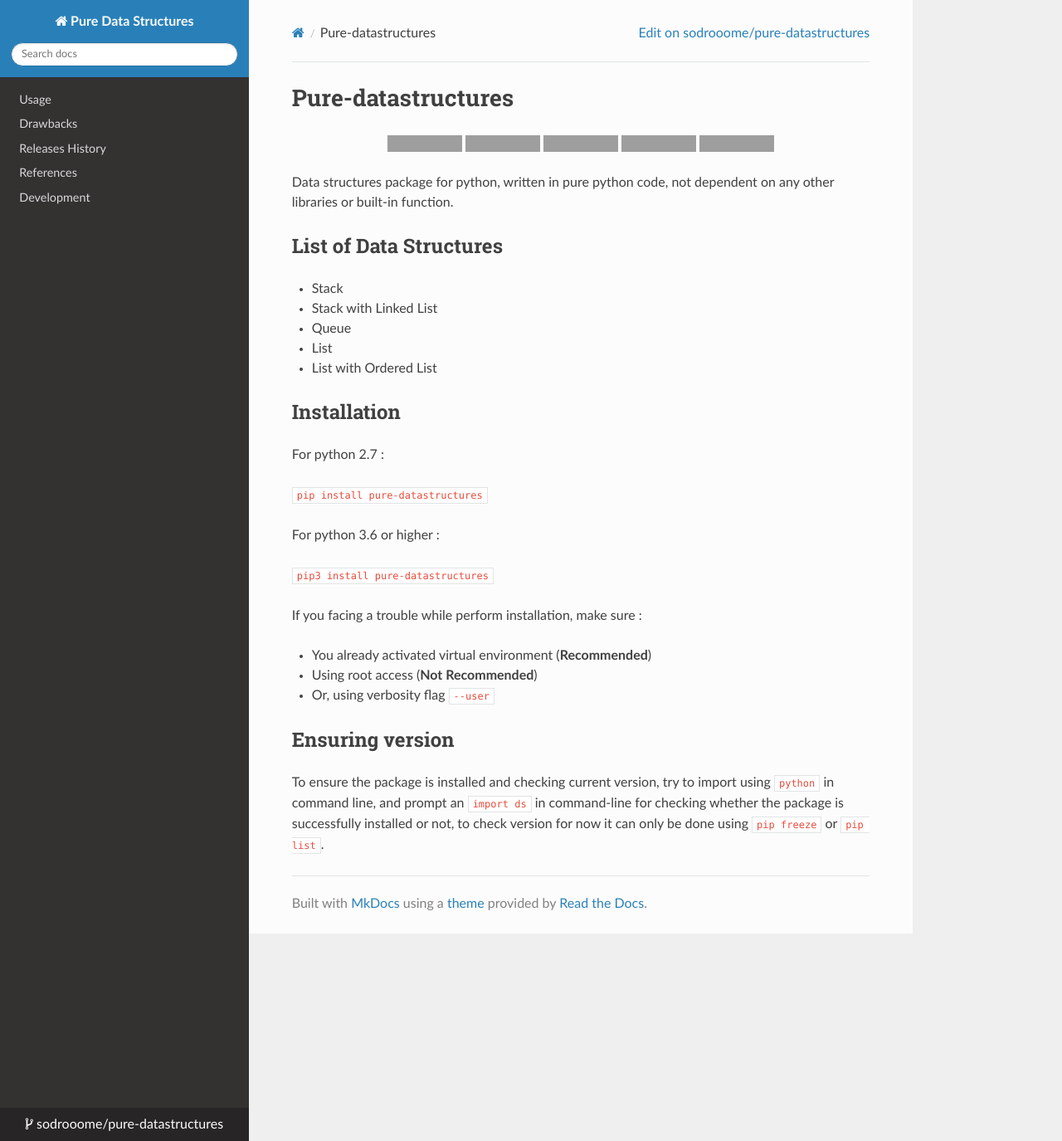
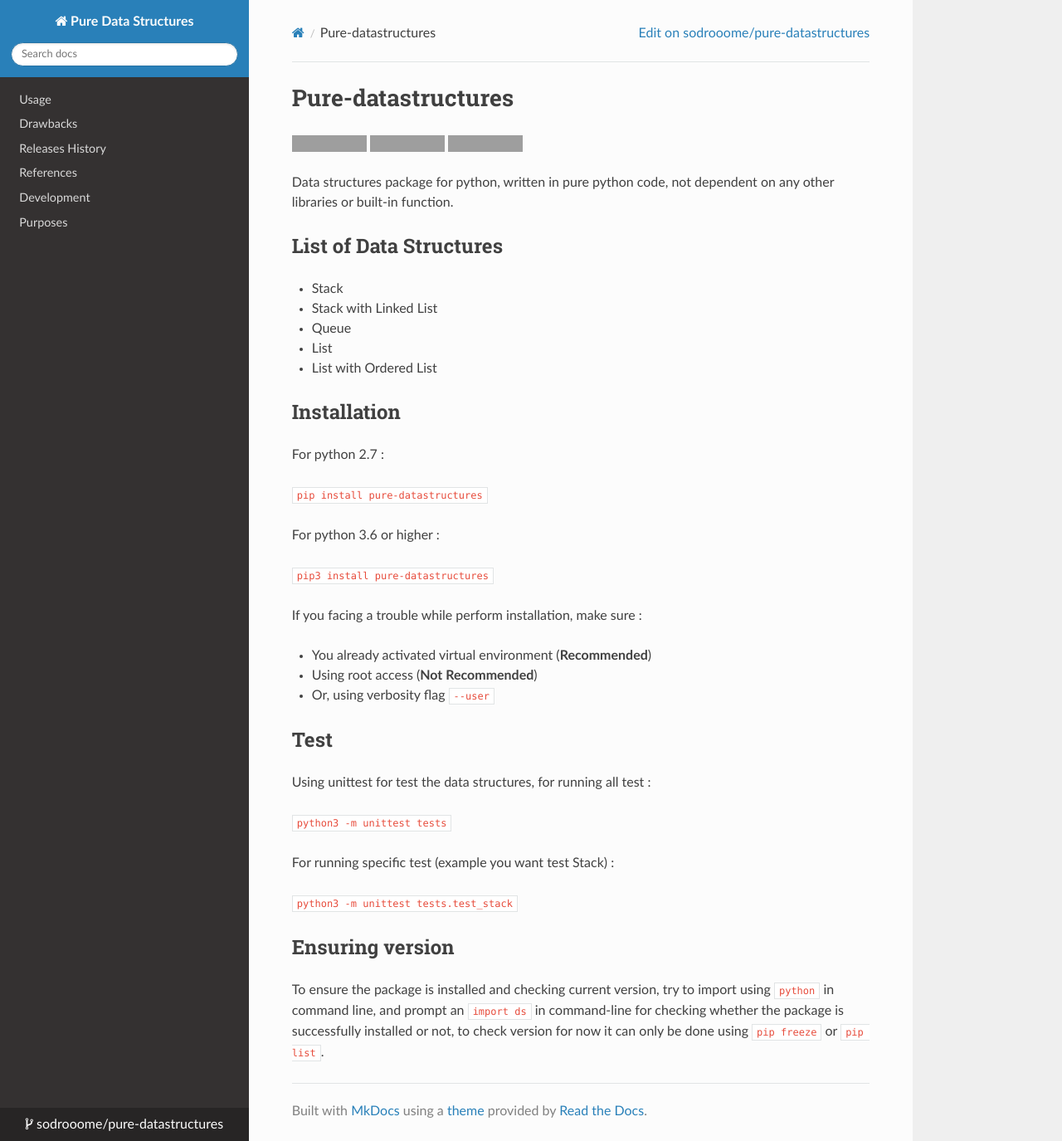
Before and after one commit to sodrooome/pure-datastructures, an MkDocs documentation site: the page built from docs/index.md, in a window 1280 px wide and 1375 px high. Shown: the whole window at 83% size. Built offline with MkDocs 1.6.1, drawn with Linux system fonts in a browser that asks for light colours; nearby versions of some CDN libraries; grey boxes are pictures that could not be loaded.

```diff
--- a/docs/index.md
+++ b/docs/index.md
@@ -1,26 +1,6 @@
 # Pure-datastructures
 
-<p align="center">
-  <a href="https://github.com/sodrooome/pure-datastructures/workflows/Build/badge.svg">
-    <img src="https://github.com/sodrooome/pure-datastructures/workflows/Build/badge.svg">
-  </a>
-
-  <a href="https://badge.fury.io/py/pure-datastructures.svg)](https://badge.fury.io/py/pure-datastructures">
-    <img src="https://badge.fury.io/py/pure-datastructures.svg">
-  </a>
-
-  <a href="#">
-    <img src="https://img.shields.io/pypi/dm/pure-datastructures">
-  </a>
-
-  <a href="#">
-    <img src="https://img.shields.io/pypi/pyversions/pure-datastructures">
-  </a>
-
-  <a href="#">
-    <img src="https://img.shields.io/pypi/status/pure-datastructures">
-  </a>
-</p>
+![PyPI - Downloads](https://img.shields.io/pypi/dm/pure-datastructures) ![PyPI - Status](https://img.shields.io/pypi/status/pure-datastructures) ![Build](https://github.com/sodrooome/pure-datastructures/workflows/Build/badge.svg)
 
 
 Data structures package for python, written in pure python code, not dependent on any other libraries or built-in function.
@@ -49,6 +29,16 @@ If you facing a trouble while perform installation, make sure :
 - Using root access (**Not Recommended**)
 - Or, using verbosity flag `--user`
 
+## Test
+
+Using unittest for test the data structures, for running all test :
+
+`python3 -m unittest tests`
+
+For running specific test (example you want test Stack) :
+
+`python3 -m unittest tests.test_stack`
+
 ## Ensuring version
 
 To ensure the package is installed and checking current version, try to import using `python` in command line, and prompt an `import ds` in command-line for checking whether the package is successfully installed or not, to check version for now it can only be done using `pip freeze` or `pip list`.
--- a/mkdocs.yml
+++ b/mkdocs.yml
@@ -6,6 +6,7 @@ nav:
   - Releases History : releases.md
   - References : references.md
   - Development : development.md
+  - Purposes : purposes.md
 
 markdown_extensions:
     - toc:
```
Also changed, not shown: docs/development.md (+1 -1 lines), docs/purposes.md (added, +11 -0 lines), docs/references.md (+10 -0 lines).
